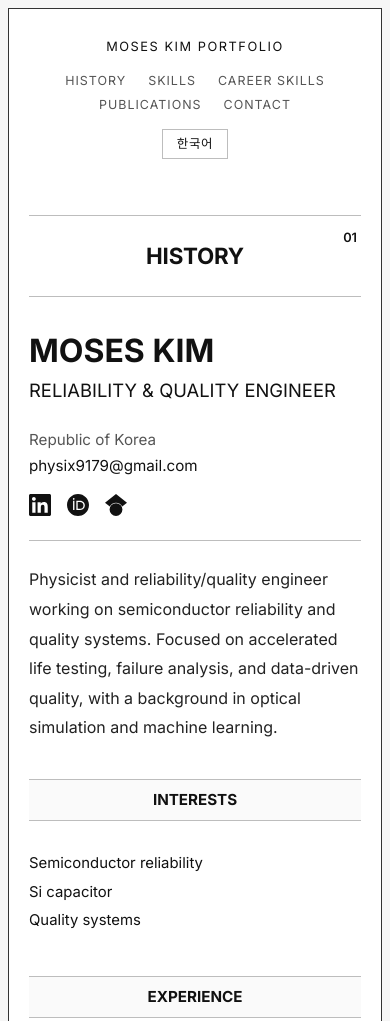
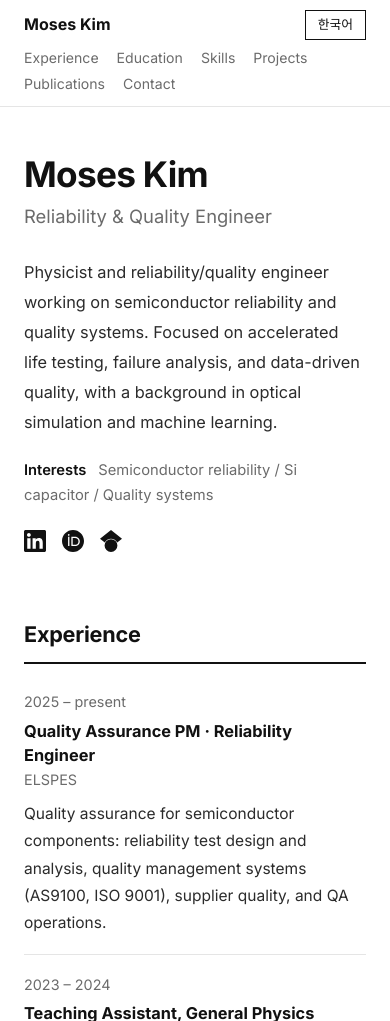
Before and after one commit to momozzang/portfolio, a plain HTML site: page index.html in a window 390 px wide. Shown: the top 1021 px of the page. Drawn offline with Linux system fonts and the light colour scheme.

Commit message:
Rework design: single-column, no frame or numbering, Projects instead of Career Skills
Constraint: template is reference only; no section numbers; rename Career Skills to Projects
Confidence: medium
Scope-risk: broad
Directive: sections are Experience / Education / Skills / Projects / Publications / Contact
Tested: headless Chrome desktop and 500px screenshots
Not-tested: real phone

```diff
--- a/app.js
+++ b/app.js
@@ -26,26 +26,17 @@
   };
 
   // Order = page order; numbers shown next to each section title.
-  var SECTIONS = ["history", "skills", "career", "publications", "contact"];
+  var SECTIONS = ["experience", "education", "skills", "projects", "publications", "contact"];
 
-  function num(i) {
-    return i < 9 ? "0" + (i + 1) : String(i + 1);
-  }
-
-  function title(key, label) {
-    var i = SECTIONS.indexOf(key);
+  function section(key, label, inner) {
     return (
-      '<div class="sec-head"><h2>' +
-      esc(label) +
-      '</h2><span class="num">' +
-      num(i) +
-      "</span></div>"
+      '<section id="' + key + '" class="sec"><h2>' + esc(label) + "</h2>" + inner + "</section>"
     );
   }
 
   function renderHeader() {
     var u = DATA.ui[lang];
-    document.getElementById("brand").textContent = t(DATA.profile.name) + " Portfolio";
+    document.getElementById("brand").textContent = t(DATA.profile.name);
     document.getElementById("nav").innerHTML = SECTIONS.map(function (k) {
       return '<a href="#' + k + '">' + esc(u[k]) + "</a>";
     }).join("");
@@ -71,9 +62,7 @@
   }
 
   function rows(list, label, body) {
-    return (
-      '<div class="rows">' +
-      list
+    return list
       .map(function (e) {
         return (
           '<div class="row"><div class="row-label">' +
@@ -83,9 +72,7 @@
           "</div></div>"
         );
       })
-        .join("") +
-      "</div>"
-    );
+      .join("");
   }
 
   function timeline(list) {
@@ -107,58 +94,32 @@
     );
   }
 
-  function history() {
+  function hero() {
     var p = DATA.profile;
     var u = DATA.ui[lang];
-    var interests = DATA.interests
-      .map(function (i) {
-        return "<li>" + esc(t(i)) + "</li>";
-      })
-      .join("");
     return (
-      '<section id="history" class="sec">' +
-      title("history", u.history) +
-      '<div class="hero"><div class="hero-main">' +
-      "<h1>" +
+      '<section class="hero"><h1>' +
       esc(t(p.name)) +
-      "</h1>" +
-      '<p class="lead">' +
+      '</h1><p class="lead">' +
       esc(t(p.title)) +
-      "</p>" +
-      '<div class="meta"><span>' +
-      esc(t(p.location)) +
-      '</span><a href="mailto:' +
-      esc(p.email) +
-      '">' +
-      esc(p.email) +
-      "</a></div>" +
-      '<div class="links">' +
+      '</p><p class="summary">' +
+      esc(t(p.summary)) +
+      '</p><p class="interests"><span>' +
+      esc(u.interests) +
+      "</span>" +
+      DATA.interests.map(function (i) { return esc(t(i)); }).join(" / ") +
+      '</p><div class="links">' +
       iconLinks(p.links) +
-      "</div></div>" +
-      '<div class="hero-side"><p class="summary">' +
-      esc(t(p.summary)) +
-      "</p></div></div>" +
-      '<h3 class="bar">' +
-      esc(u.interests) +
-      "</h3>" +
-      '<div class="rows"><div class="row"><div class="row-label"></div><div class="row-body"><ul>' +
-      interests +
-      "</ul></div></div></div>" +
-      '<h3 class="bar">' +
-      esc(u.experience) +
-      "</h3>" +
-      timeline(DATA.experience) +
-      '<h3 class="bar">' +
-      esc(u.education) +
-      "</h3>" +
-      timeline(DATA.education) +
-      "</section>"
+      "</div></section>"
     );
   }
 
   function skills() {
     var u = DATA.ui[lang];
-    var list = rows(
+    return section(
+      "skills",
+      u.skills,
+      rows(
         DATA.skills,
         function (g) {
           return "<strong>" + esc(t(g.title)) + "</strong>";
@@ -182,45 +143,42 @@
             "</ul>"
           );
         }
+      )
     );
-    return '<section id="skills" class="sec">' + title("skills", u.skills) + list + "</section>";
   }
 
-  function career() {
+  function projects() {
     var u = DATA.ui[lang];
-    var cards = DATA.projects
+    var list = DATA.projects
       .slice()
       .sort(function (a, b) {
         return (b.year || 0) - (a.year || 0);
       })
       .map(function (p) {
         return (
-          '<article class="project"><h3>' +
+          '<article class="project"><div class="project-head"><h3>' +
           esc(t(p.title)) +
-          '</h3><div class="project-meta"><span>' +
+          '</h3><span class="period">' +
+          esc(p.period) +
+          '</span></div><div class="sub">' +
           esc(t(p.role)) +
-          "</span><span>" +
+          "</div><p>" +
+          esc(t(p.description)) +
+          '</p><div class="tech">' +
           esc((p.tech || []).join(" · ")) +
-          "</span><span>" +
-          esc(p.period) +
-          "</span></div><p>" +
-          esc(t(p.description)) +
-          "</p></article>"
+          "</div></article>"
         );
       })
       .join("");
-    return (
-      '<section id="career" class="sec">' +
-      title("career", u.career) +
-      '<div class="projects">' +
-      cards +
-      "</div></section>"
-    );
+    return section("projects", u.projects, list);
   }
 
   function publications() {
     var u = DATA.ui[lang];
-    var list = rows(
+    return section(
+      "publications",
+      u.publications,
+      rows(
         DATA.publications,
         function (p) {
           return esc(p.year);
@@ -234,49 +192,50 @@
               "</a>"
             : "";
           return (
-          '<div class="pub-title">' +
+            "<h3>" +
             esc(p.title) +
-          '</div><div class="pub-meta">' +
+            '</h3><div class="sub">' +
             esc(p.authors) +
-          "</div>" +
-          '<div class="pub-meta"><em>' +
+            '</div><div class="sub"><em>' +
             esc(p.venue) +
             "</em>" +
             doi +
             "</div>"
           );
         }
-    );
-    return (
-      '<section id="publications" class="sec">' +
-      title("publications", u.publications) +
-      list +
-      "</section>"
+      )
     );
   }
 
   function contact() {
     var p = DATA.profile;
     var u = DATA.ui[lang];
-    return (
-      '<section id="contact" class="sec">' +
-      title("contact", u.contact) +
+    return section(
+      "contact",
+      u.contact,
       '<div class="contact"><a class="mail" href="mailto:' +
         esc(p.email) +
         '">' +
         esc(p.email) +
         '</a><div class="links">' +
         iconLinks(p.links) +
-      "</div></div></section>"
+        "</div></div>"
     );
   }
 
   function render() {
+    var u = DATA.ui[lang];
     document.documentElement.lang = lang === "ko" ? "ko" : "en";
     document.title = t(DATA.profile.name) + " — " + t(DATA.profile.title);
     renderHeader();
     document.getElementById("app").innerHTML =
-      history() + skills() + career() + publications() + contact();
+      hero() +
+      section("experience", u.experience, timeline(DATA.experience)) +
+      section("education", u.education, timeline(DATA.education)) +
+      skills() +
+      projects() +
+      publications() +
+      contact();
     document.getElementById("footNote").textContent =
       "© " + new Date().getFullYear() + " " + t(DATA.profile.name) + ".";
   }
--- a/data.js
+++ b/data.js
@@ -269,8 +269,6 @@ window.PORTFOLIO = {
 
   ui: {
     en: {
-      history: "History",
-      career: "Career Skills",
       interests: "Interests",
       skills: "Skills",
       experience: "Experience",
@@ -281,8 +279,6 @@ window.PORTFOLIO = {
       toggle: "한국어",
     },
     ko: {
-      history: "이력",
-      career: "프로젝트",
       interests: "관심 분야",
       skills: "기술",
       experience: "경력",
--- a/index.html
+++ b/index.html
@@ -8,30 +8,34 @@
       name="description"
       content="Moses Kim — Reliability & Quality Engineer. Semiconductor reliability and quality systems."
     />
-    <meta name="theme-color" content="#f6f6f6" />
+    <meta name="theme-color" content="#ffffff" />
     <link rel="preconnect" href="https://fonts.googleapis.com" />
     <link rel="preconnect" href="https://fonts.gstatic.com" crossorigin />
     <link
       rel="stylesheet"
-      href="https://fonts.googleapis.com/css2?family=Inter:wght@300;400;600;700&display=swap"
+      href="https://fonts.googleapis.com/css2?family=Inter:wght@400;600;700&display=swap"
     />
     <link rel="stylesheet" href="styles.css" />
     <link rel="icon" href="data:," />
   </head>
   <body>
-    <div class="sheet" id="top">
-      <header class="site-header">
+    <header class="site-header">
+      <div class="wrap header-inner">
         <a class="brand" href="#top" id="brand">Moses Kim</a>
         <nav class="nav" id="nav" aria-label="Sections"></nav>
         <button class="lang-toggle" id="langToggle" type="button">한국어</button>
-      </header>
+      </div>
+    </header>
 
-      <main id="app"></main>
+    <main id="top" class="wrap">
+      <div id="app"></div>
+    </main>
 
-      <footer class="site-footer">
+    <footer class="site-footer">
+      <div class="wrap">
         <p id="footNote"></p>
-      </footer>
-    </div>
+      </div>
+    </footer>
 
     <script src="data.js"></script>
     <script src="app.js"></script>
--- a/styles.css
+++ b/styles.css
@@ -1,11 +1,10 @@
 :root {
   --bg: #ffffff;
-  --page: #f6f6f6;
-  --bar: #fafafa;
   --text: #111111;
-  --muted: #555555;
-  --line: #bdbdbd;
-  --frame: #333333;
+  --body: #2b2b2b;
+  --muted: #6b6b6b;
+  --line: #e5e5e5;
+  --rule: #111111;
 }
 
 * {
@@ -14,16 +13,17 @@
 
 html {
   scroll-behavior: smooth;
+  scroll-padding-top: 72px;
 }
 
 body {
   margin: 0;
-  padding: 24px;
-  background: var(--page);
-  color: var(--text);
+  background: var(--bg);
+  color: var(--body);
   font-family: Inter, -apple-system, BlinkMacSystemFont, "Segoe UI", "Apple SD Gothic Neo",
     "Pretendard", "Noto Sans KR", "Malgun Gothic", Arial, sans-serif;
-  line-height: 1.6;
+  font-size: 16px;
+  line-height: 1.7;
   -webkit-font-smoothing: antialiased;
 }
 
@@ -31,151 +31,104 @@ a {
   color: inherit;
 }
 
-.sheet {
-  max-width: 1080px;
+.wrap {
+  max-width: 820px;
   margin: 0 auto;
-  background: var(--bg);
-  border: 1px solid var(--frame);
-  padding: 0 56px;
+  padding: 0 24px;
 }
 
 /* Header */
 .site-header {
-  padding: 28px 0 20px;
-  text-align: center;
+  position: sticky;
+  top: 0;
+  z-index: 10;
+  background: var(--bg);
+  border-bottom: 1px solid var(--line);
+}
+
+.header-inner {
+  display: flex;
+  align-items: center;
+  gap: 24px;
+  min-height: 56px;
 }
 
 .brand {
-  display: block;
-  font-size: 0.8rem;
-  letter-spacing: 0.12em;
-  text-transform: uppercase;
+  font-weight: 700;
+  color: var(--text);
   text-decoration: none;
-  color: var(--text);
+  white-space: nowrap;
 }
 
 .nav {
   display: flex;
   flex-wrap: wrap;
-  justify-content: center;
-  gap: 4px 22px;
-  margin-top: 14px;
+  gap: 2px 18px;
+  margin-left: auto;
 }
 
 .nav a {
-  font-size: 0.78rem;
-  letter-spacing: 0.08em;
-  text-transform: uppercase;
+  font-size: 0.88rem;
+  color: var(--muted);
   text-decoration: none;
-  color: var(--muted);
 }
 
 .nav a:hover {
   color: var(--text);
-  text-decoration: underline;
-  text-underline-offset: 4px;
 }
 
 .lang-toggle {
-  margin-top: 14px;
-  border: 1px solid var(--line);
+  border: 1px solid var(--text);
   background: var(--bg);
   color: var(--text);
   font: inherit;
-  font-size: 0.78rem;
-  letter-spacing: 0.06em;
-  padding: 4px 14px;
+  font-size: 0.8rem;
+  padding: 3px 12px;
   cursor: pointer;
 }
 
 .lang-toggle:hover {
-  border-color: var(--text);
-}
-
-/* Section heading: centered title between two thin rules, number at right */
-.sec {
-  padding-top: 36px;
-}
-
-.sec-head {
-  position: relative;
-  border-top: 1px solid var(--line);
-  border-bottom: 1px solid var(--line);
-  padding: 22px 0;
-  text-align: center;
-}
-
-.sec-head h2 {
-  margin: 0;
-  font-size: clamp(1.4rem, 3vw, 1.9rem);
-  font-weight: 700;
-  letter-spacing: -0.01em;
-  text-transform: uppercase;
-}
-
-.sec-head .num {
-  position: absolute;
-  top: 12px;
-  right: 4px;
-  font-size: 0.8rem;
-  font-weight: 600;
+  background: var(--text);
+  color: var(--bg);
 }
 
 /* Hero */
 .hero {
-  display: grid;
-  grid-template-columns: 1fr 1fr;
-  padding: 36px 0;
-}
-
-.hero-main {
-  padding-right: 40px;
-}
-
-.hero-side {
-  padding-left: 40px;
-  border-left: 1px solid var(--line);
-  display: flex;
-  align-items: center;
+  padding: 72px 0 8px;
 }
 
 .hero h1 {
   margin: 0;
-  font-size: clamp(2rem, 4.5vw, 3rem);
+  font-size: clamp(2.2rem, 6vw, 3.2rem);
   line-height: 1.1;
   font-weight: 700;
-  text-transform: uppercase;
+  letter-spacing: -0.02em;
+  color: var(--text);
 }
 
 .hero .lead {
-  margin: 8px 0 22px;
+  margin: 8px 0 24px;
   font-size: 1.15rem;
-  text-transform: uppercase;
-}
-
-.hero .meta {
-  display: flex;
-  flex-direction: column;
-  gap: 2px;
-  font-size: 0.95rem;
   color: var(--muted);
-  margin-bottom: 16px;
-}
-
-.hero .meta a {
-  text-decoration: none;
-  color: var(--text);
-}
-
-.hero .meta a:hover {
-  text-decoration: underline;
 }
 
 .hero .summary {
-  margin: 0;
-  font-size: 1rem;
+  margin: 0 0 20px;
+  max-width: 62ch;
+  font-size: 1.02rem;
   line-height: 1.85;
-  color: #222;
+}
+
+.hero .interests {
+  margin: 0 0 22px;
+  font-size: 0.92rem;
+  color: var(--muted);
+}
+
+.hero .interests span {
+  margin-right: 12px;
+  font-weight: 600;
+  color: var(--text);
 }
 
 .links {
@@ -195,70 +148,62 @@ a {
 }
 
 .icon-link:hover {
-  opacity: 0.55;
+  opacity: 0.5;
 }
 
-/* Label bar (EXPERIENCE / EDUCATION style) */
-.bar {
-  margin: 0;
-  padding: 8px 12px;
-  background: var(--bar);
-  border-top: 1px solid var(--line);
-  border-bottom: 1px solid var(--line);
-  text-align: center;
-  font-size: 0.95rem;
-  font-weight: 700;
-  text-transform: uppercase;
+/* Sections */
+.sec {
+  padding-top: 56px;
 }
 
-/* Rows: label | content, split by a vertical rule */
-.rows {
-  padding: 8px 0 28px;
+.sec h2 {
+  margin: 0 0 8px;
+  padding-bottom: 10px;
+  border-bottom: 2px solid var(--rule);
+  font-size: 1.35rem;
+  font-weight: 700;
+  letter-spacing: -0.01em;
+  color: var(--text);
 }
 
+/* Rows: label left, content right */
 .row {
   display: grid;
-  grid-template-columns: 200px 1fr;
-  padding: 14px 0;
-}
-
-.row + .row {
-  border-top: 1px solid #e6e6e6;
+  grid-template-columns: 170px 1fr;
+  gap: 24px;
+  padding: 18px 0;
+  border-bottom: 1px solid var(--line);
 }
 
 .row-label {
-  padding-right: 24px;
-  font-size: 0.92rem;
+  font-size: 0.9rem;
   color: var(--muted);
 }
 
-.row-body {
-  padding-left: 24px;
-  border-left: 1px solid var(--frame);
+.row-label strong {
+  color: var(--text);
+  font-size: 0.95rem;
 }
 
-.row-label strong {
-  display: block;
+.row-body h3,
+.project h3 {
+  margin: 0;
+  font-size: 1.02rem;
+  font-weight: 700;
+  line-height: 1.5;
   color: var(--text);
-  font-size: 0.98rem;
-  text-transform: uppercase;
 }
 
-.row-body h3 {
-  margin: 0;
-  font-size: 1rem;
-  font-weight: 700;
+.sub {
+  font-size: 0.9rem;
+  color: var(--muted);
 }
 
-.row-body .sub {
-  color: var(--muted);
-  font-size: 0.9rem;
-}
-
-.row-body p {
-  margin: 6px 0 0;
-  font-size: 0.95rem;
-  color: #222;
+.row-body p,
+.project p {
+  margin: 8px 0 0;
+  font-size: 0.97rem;
+  line-height: 1.75;
 }
 
 .row-body ul {
@@ -268,96 +213,61 @@ a {
 }
 
 .row-body li {
-  font-size: 0.93rem;
-  line-height: 1.9;
+  font-size: 0.95rem;
+  line-height: 1.95;
 }
 
 .row-body li strong {
-  font-weight: 700;
-}
-
-.pub-title {
-  font-weight: 700;
-}
-
-.pub-meta {
-  color: var(--muted);
-  font-size: 0.88rem;
-  margin-top: 2px;
-}
-
-.pub-meta a {
+  font-weight: 600;
   color: var(--text);
 }
 
-/* Projects (career-skills style) */
-.project {
-  margin: 20px 0 0;
+.row-body a {
+  color: var(--text);
 }
 
-.project h3 {
-  margin: 0;
-  padding: 12px;
-  background: var(--bar);
-  border-top: 1px solid var(--line);
-  border-bottom: 1px solid var(--frame);
-  text-align: center;
-  font-size: 1rem;
-  font-weight: 700;
-  text-transform: uppercase;
+/* Projects */
+.project {
+  padding: 22px 0;
+  border-bottom: 1px solid var(--line);
 }
 
-.project-meta {
-  display: grid;
-  grid-template-columns: 1fr 1.4fr 1fr;
-  padding: 14px 0;
-  border-bottom: 1px solid var(--frame);
-  text-align: center;
-  font-size: 0.92rem;
+.project-head {
+  display: flex;
+  justify-content: space-between;
+  align-items: baseline;
+  gap: 16px;
 }
 
-.project-meta span + span {
-  border-left: 1px solid var(--frame);
+.project-head .period {
+  flex: none;
+  font-size: 0.9rem;
+  color: var(--muted);
 }
 
-.project p {
-  margin: 0;
-  padding: 18px 8px 4px;
-  font-size: 0.95rem;
-  line-height: 1.85;
-}
-
-.projects {
-  padding-bottom: 28px;
+.project .tech {
+  margin-top: 10px;
+  font-size: 0.85rem;
+  color: var(--muted);
 }
 
 /* Contact */
 .contact {
-  padding: 28px 0 8px;
-  text-align: center;
+  padding: 24px 0 0;
 }
 
 .contact .mail {
   display: inline-block;
-  margin-bottom: 16px;
+  margin-bottom: 14px;
   font-size: 1.05rem;
-  text-decoration: none;
-}
-
-.contact .mail:hover {
-  text-decoration: underline;
-}
-
-.contact .links {
-  justify-content: center;
+  color: var(--text);
 }
 
 /* Footer */
 .site-footer {
-  margin-top: 36px;
+  margin-top: 64px;
+  padding: 24px 0 40px;
   border-top: 1px solid var(--line);
-  padding: 22px 0 28px;
-  text-align: center;
   font-size: 0.85rem;
   color: var(--muted);
 }
@@ -366,42 +276,30 @@ a {
   margin: 0;
 }
 
-@media (max-width: 720px) {
-  body {
-    padding: 8px;
+@media (max-width: 640px) {
+  .header-inner {
+    flex-wrap: wrap;
+    gap: 6px 16px;
+    padding-top: 10px;
+    padding-bottom: 10px;
   }
-  .sheet {
-    padding: 0 20px;
+  .nav {
+    order: 3;
+    width: 100%;
+    margin-left: 0;
+  }
+  .lang-toggle {
+    margin-left: auto;
   }
   .hero {
-    grid-template-columns: 1fr;
-    gap: 24px;
-  }
-  .hero-main {
-    padding-right: 0;
-  }
-  .hero-side {
-    padding-left: 0;
-    padding-top: 24px;
-    border-left: 0;
-    border-top: 1px solid var(--line);
+    padding-top: 48px;
   }
   .row {
     grid-template-columns: 1fr;
-    gap: 6px;
+    gap: 4px;
   }
-  .row-label {
-    padding-right: 0;
-  }
-  .row-body {
-    padding-left: 0;
-    border-left: 0;
-  }
-  .project-meta {
-    grid-template-columns: 1fr;
-    gap: 6px;
-  }
-  .project-meta span + span {
-    border-left: 0;
+  .project-head {
+    flex-direction: column;
+    gap: 0;
   }
 }
```
Lines whose indentation alone changed are shown as unchanged.
